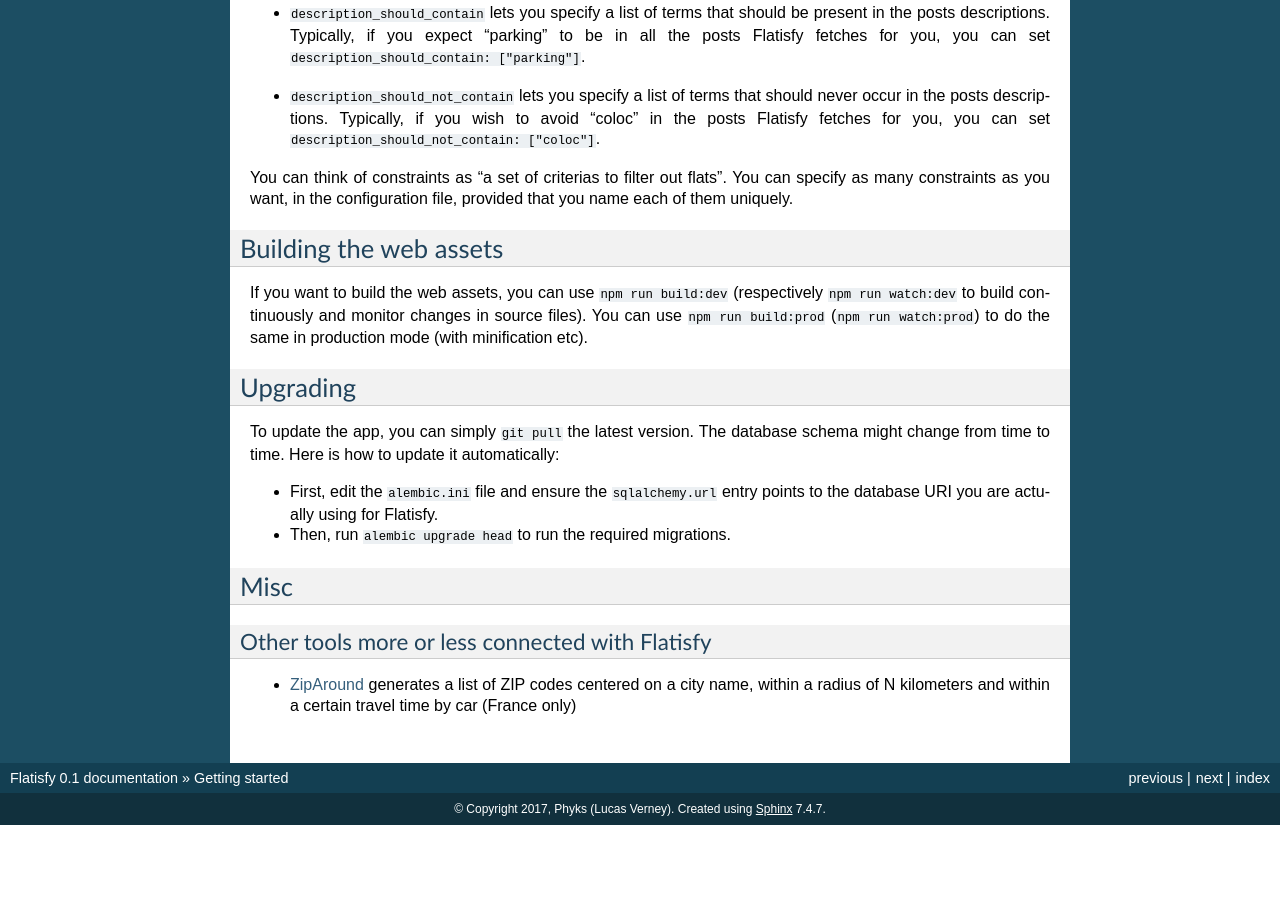
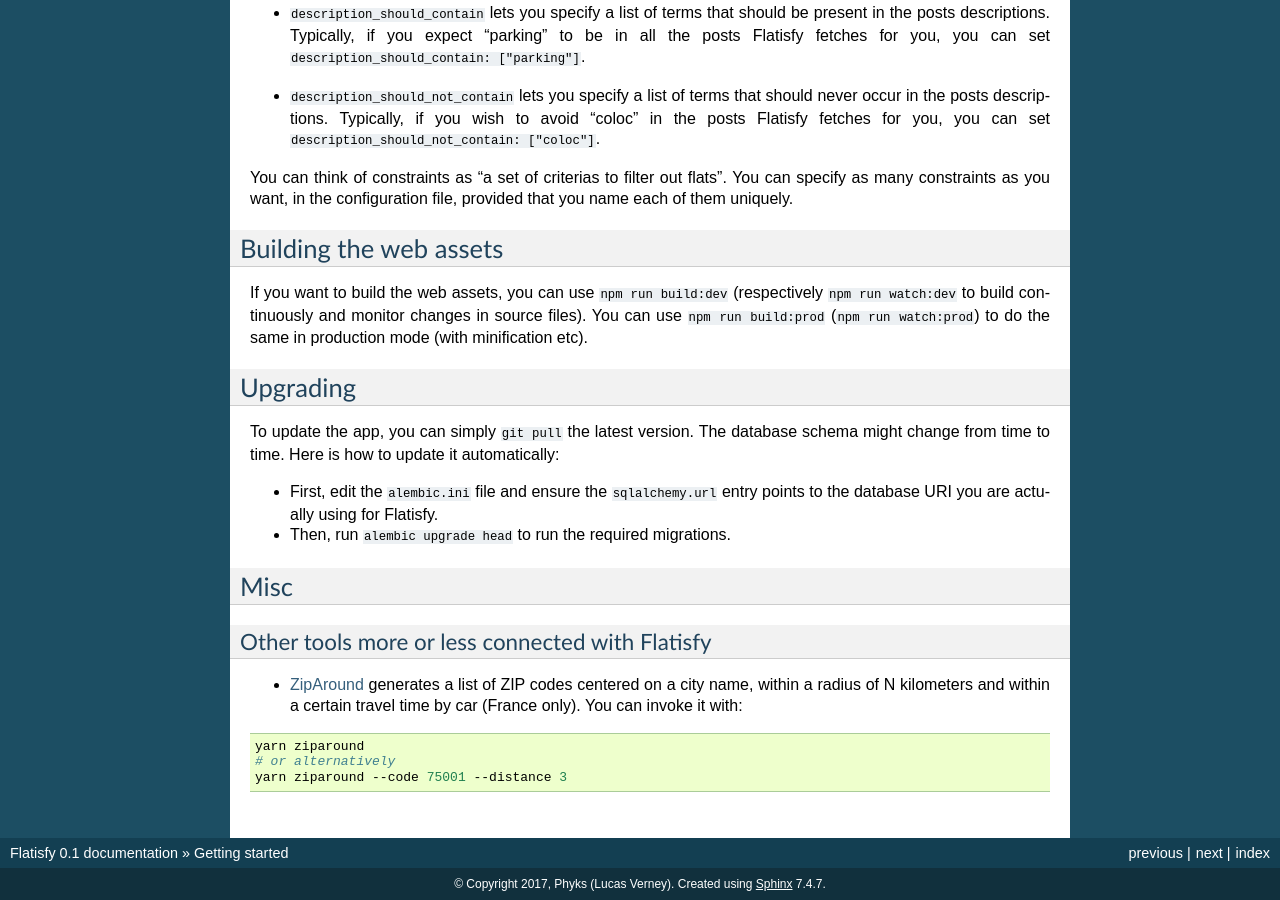
Before and after one commit to Phyks/Flatisfy, a Sphinx documentation site: the page built from doc/0.getting_started.md, in a window 1280 px wide and 900 px high, scrolled down 3197 px. Built offline with Sphinx 7.4.7, drawn with Linux system fonts in a browser that asks for light colours; before the commit the page ends 4022 px from its top, so only the background shows below that.

Commit message:
Add ziparound script

````diff
--- a/doc/0.getting_started.md
+++ b/doc/0.getting_started.md
@@ -227,4 +227,10 @@
 
 ### Other tools more or less connected with Flatisfy
 
-+ [ZipAround](https://github.com/guix77/ziparound) generates a list of ZIP codes centered on a city name, within a radius of N kilometers and within a certain travel time by car (France only)
++ [ZipAround](https://github.com/guix77/ziparound) generates a list of ZIP codes centered on a city name, within a radius of N kilometers and within a certain travel time by car (France only). You can invoke it with:
+
+```sh
+yarn ziparound
+# or alternatively
+yarn ziparound --code 75001 --distance 3
+```
--- a/package.json
+++ b/package.json
@@ -14,7 +14,8 @@
     "watch:dev": "webpack --colors --progress --watch",
     "build:prod": "NODE_ENV=production webpack --colors --progress -p",
     "watch:prod": "NODE_ENV=production webpack --colors --progress --watch -p",
-    "lint": "eslint --ext .js,.vue ./flatisfy/web/js_src/**"
+    "lint": "eslint --fix --ext .js,.vue ./flatisfy/web/js_src/**",
+    "ziparound": "cp flatisfy/data_files/laposte.json node_modules/ziparound/laposte.json && node node_modules/ziparound"
   },
   "dependencies": {
     "es6-promise": "^4.1.0",
@@ -56,6 +57,6 @@
     "vue-loader": "^11.3.4",
     "vue-template-compiler": "^2.2.6",
     "webpack": "^2.3.3",
-    "ziparound": "https://github.com/guix77/ziparound"
+    "ziparound": "1.0.0"
   }
 }
````
Also changed, not shown: 1 other file.
